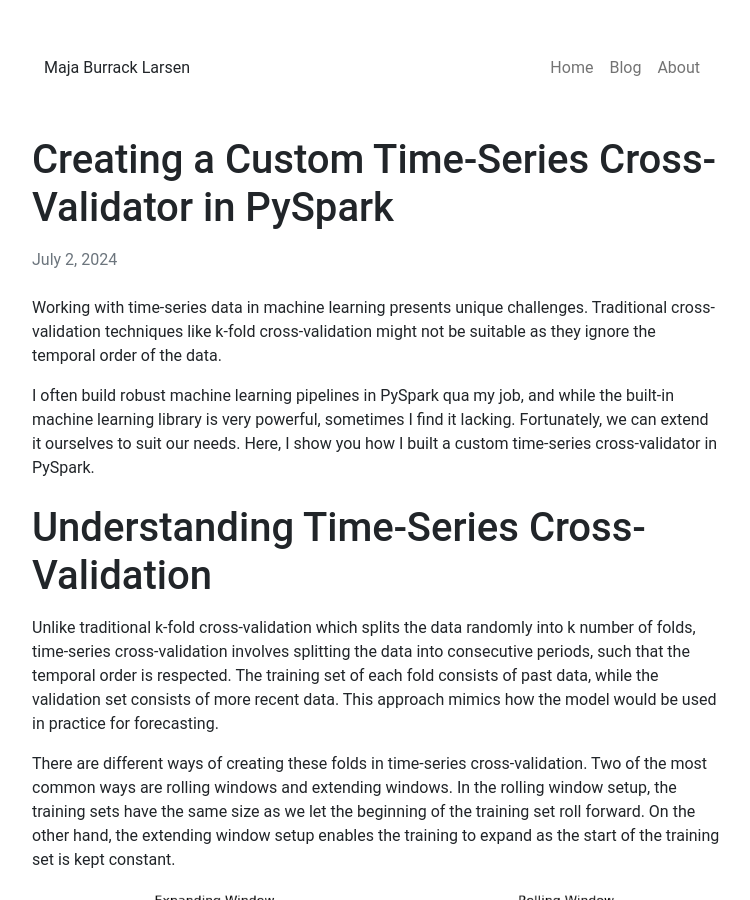
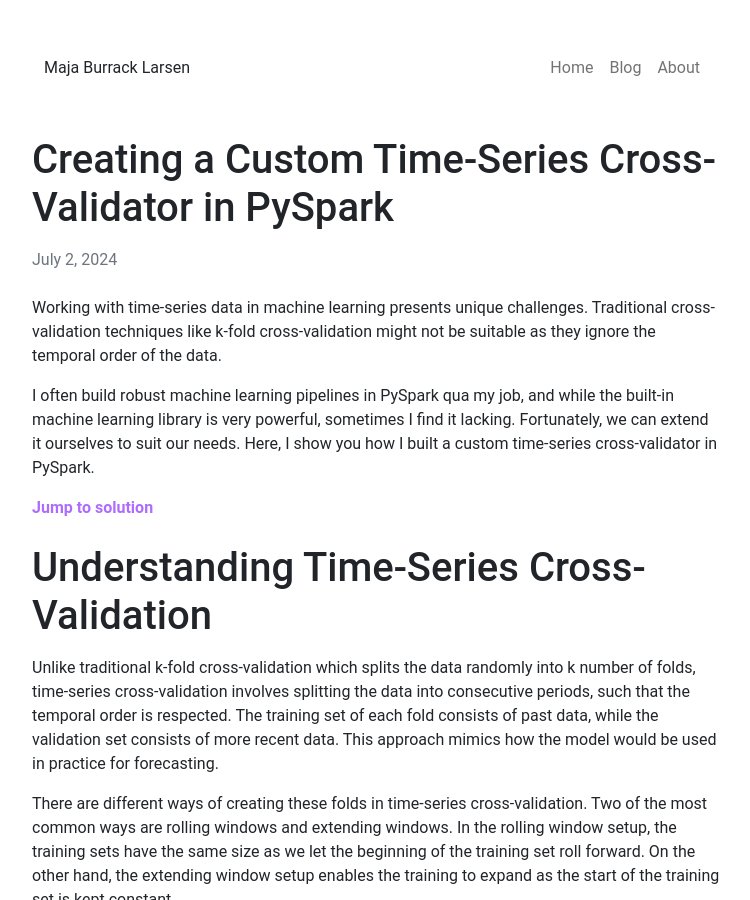
Before and after one commit to maja-burrack/maja-burrack.github.io, a Jekyll site: the page built from _posts/2024-07-02-pyspark-ts-cross-validator.md, in a window 1280 px wide and 900 px high. Shown: the whole window, without its empty margins (264-1014 px from the left). Built offline with Jekyll 4.4.1, drawn with Linux system fonts in a browser that asks for light colours.

Commit message:
added jump to solution woop woop

```diff
--- a/_posts/2024-07-02-pyspark-ts-cross-validator.md
+++ b/_posts/2024-07-02-pyspark-ts-cross-validator.md
@@ -5,6 +5,8 @@ title: Creating a Custom Time-Series Cross-Validator in PySpark
 Working with time-series data in machine learning presents unique challenges. Traditional cross-validation techniques like k-fold cross-validation might not be suitable as they ignore the temporal order of the data.
 
 I often build robust machine learning pipelines in PySpark qua my job, and while the built-in machine learning library is very powerful, sometimes I find it lacking. Fortunately, we can extend it ourselves to suit our needs. Here, I show you how I built a custom time-series cross-validator in PySpark.
+
+[**Jump to solution**](#solution)
 
 # Understanding Time-Series Cross-Validation
 Unlike traditional k-fold cross-validation which splits the data randomly into k number of folds, time-series cross-validation involves splitting the data into consecutive periods, such that the temporal order is respected. The training set of each fold consists of past data, while the validation set consists of more recent data. This approach mimics how the model would be used in practice for forecasting.
```
